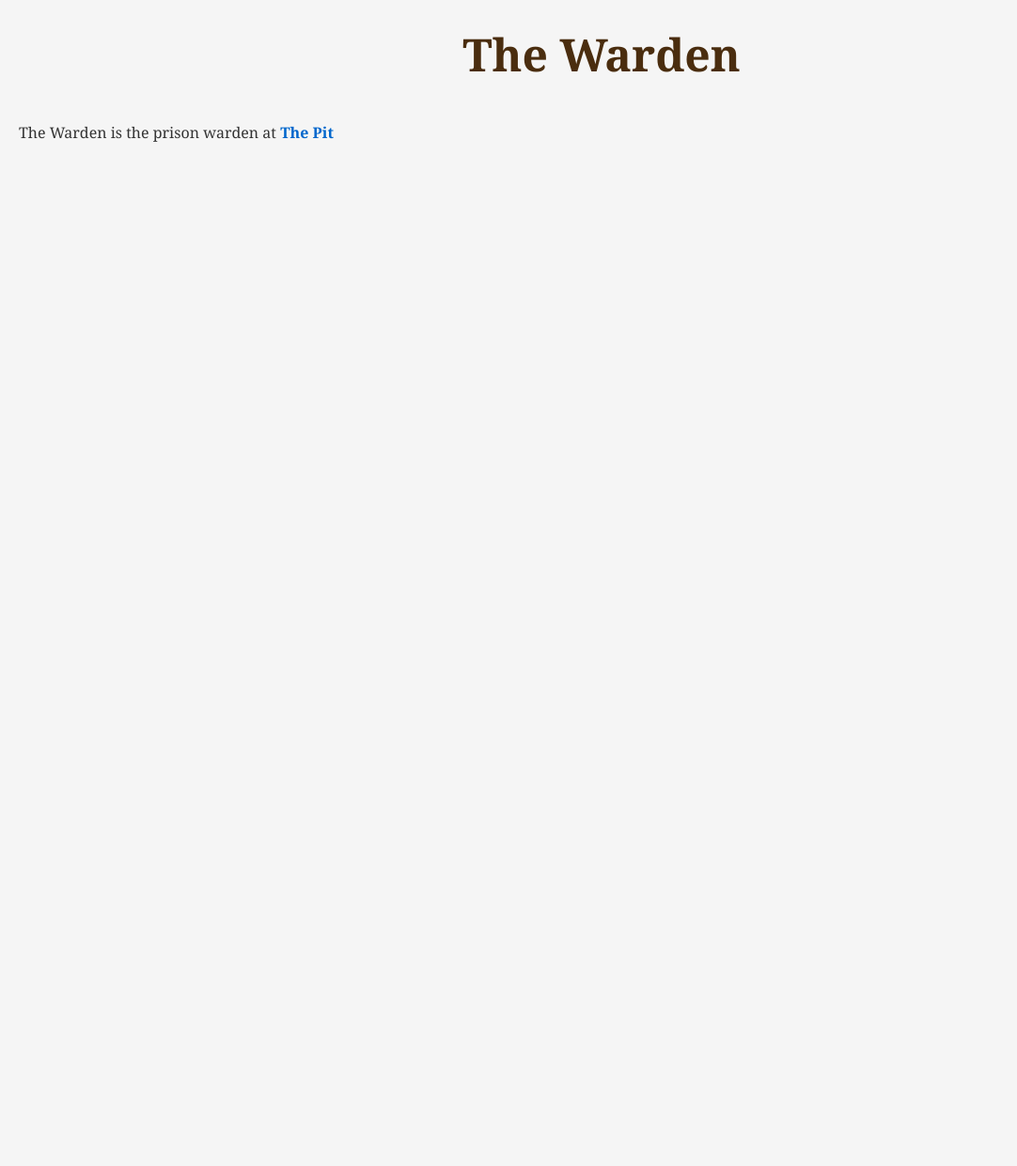
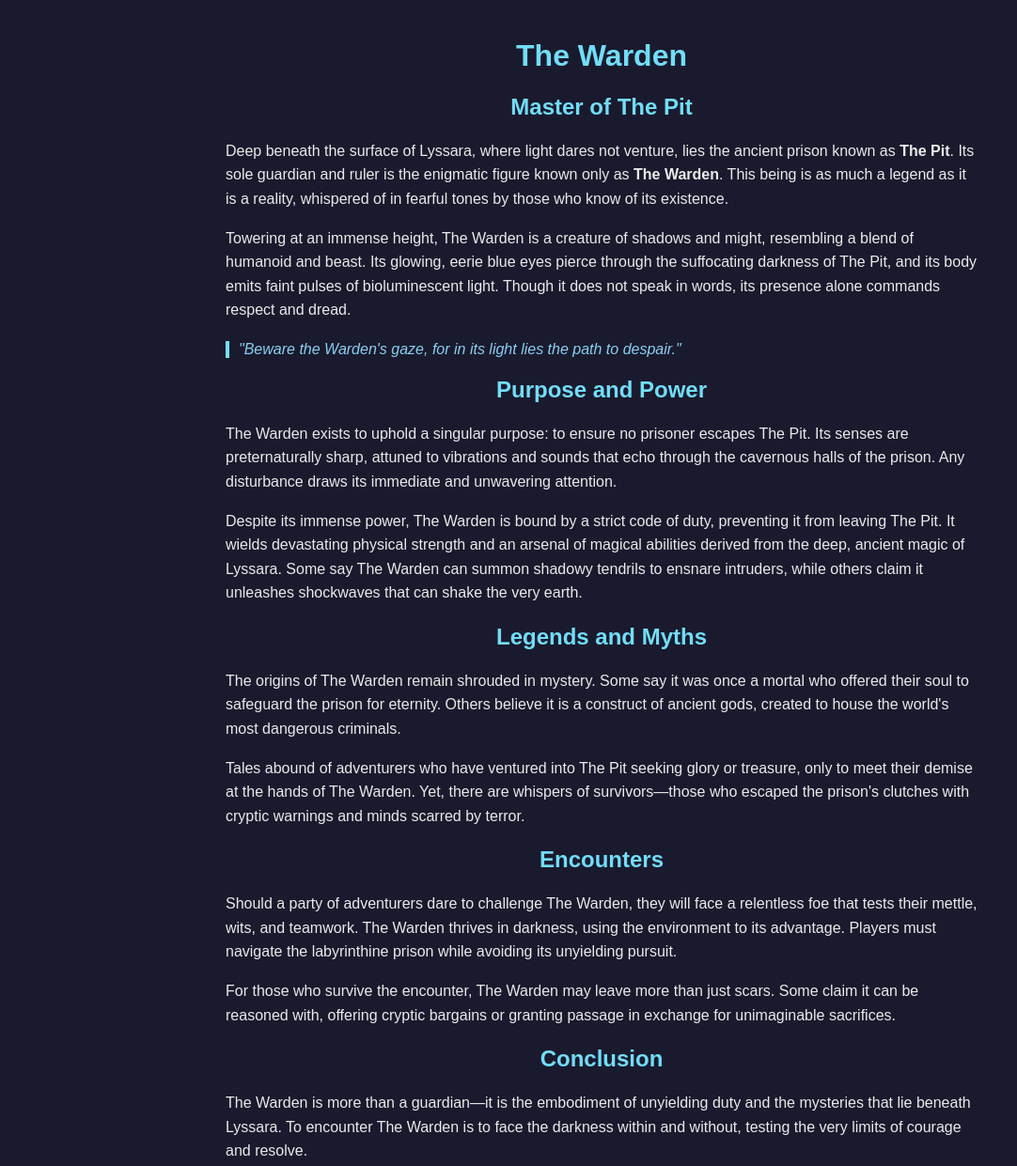
Before and after one commit to Star-Wars-Man/DnD, a plain HTML site: page People/NPC's/Warden.html in a window 1280 px wide. Shown: the whole page at 94% size, without its empty margins (0-1082 px from the left). Before the commit the page ends 800 px from the top, so only its background shows below. Drawn offline with Linux system fonts and the light colour scheme; files that its build step writes are made by us from their sources.

Commit message:
edited warden

```diff
--- a/People/NPC's/Warden.html
+++ b/People/NPC's/Warden.html
@@ -1,18 +1,90 @@
 <!DOCTYPE html>
-<html>
+<html lang="en">
 <head>
-        <meta charset="utf-8">
-        <meta name="viewport" content="width=device-width">
-        <title>School Campaign</title>
-        <link href="style.css" rel="stylesheet" type="text/css" />
+    <meta charset="UTF-8">
+    <meta name="viewport" content="width=device-width, initial-scale=1.0">
+    <title>The Warden</title>
     <style>
-            h1{
+        body {
+            font-family: Arial, sans-serif;
+            background-color: #1a1a2e;
+            color: #eaeaea;
+            margin: 0;
+            padding: 0;
+        }
+        .container {
+            max-width: 800px;
+            margin: 0 auto;
+            padding: 20px;
+        }
+        h1, h2 {
             text-align: center;
+            color: #72ddf7;
+        }
+        p {
+            line-height: 1.6;
+        }
+        .quote {
+            font-style: italic;
+            margin: 20px 0;
+            color: #89cff0;
+            border-left: 4px solid #72ddf7;
+            padding-left: 10px;
         }
     </style>
 </head>
 <body>
+    <div class="container">
         <h1>The Warden</h1>
-        <p>The Warden is the prison warden at <a>The Pit</a></p>
+        <h2>Master of The Pit</h2>
+
+        <p>
+            Deep beneath the surface of Lyssara, where light dares not venture, lies the ancient prison known as <strong>The Pit</strong>. Its sole guardian and ruler is the enigmatic figure known only as <strong>The Warden</strong>. This being is as much a legend as it is a reality, whispered of in fearful tones by those who know of its existence.
+        </p>
+
+        <p>
+            Towering at an immense height, The Warden is a creature of shadows and might, resembling a blend of humanoid and beast. Its glowing, eerie blue eyes pierce through the suffocating darkness of The Pit, and its body emits faint pulses of bioluminescent light. Though it does not speak in words, its presence alone commands respect and dread.
+        </p>
+
+        <div class="quote">
+            "Beware the Warden's gaze, for in its light lies the path to despair."
+        </div>
+
+        <h2>Purpose and Power</h2>
+
+        <p>
+            The Warden exists to uphold a singular purpose: to ensure no prisoner escapes The Pit. Its senses are preternaturally sharp, attuned to vibrations and sounds that echo through the cavernous halls of the prison. Any disturbance draws its immediate and unwavering attention.
+        </p>
+
+        <p>
+            Despite its immense power, The Warden is bound by a strict code of duty, preventing it from leaving The Pit. It wields devastating physical strength and an arsenal of magical abilities derived from the deep, ancient magic of Lyssara. Some say The Warden can summon shadowy tendrils to ensnare intruders, while others claim it unleashes shockwaves that can shake the very earth.
+        </p>
+
+        <h2>Legends and Myths</h2>
+
+        <p>
+            The origins of The Warden remain shrouded in mystery. Some say it was once a mortal who offered their soul to safeguard the prison for eternity. Others believe it is a construct of ancient gods, created to house the world's most dangerous criminals.
+        </p>
+
+        <p>
+            Tales abound of adventurers who have ventured into The Pit seeking glory or treasure, only to meet their demise at the hands of The Warden. Yet, there are whispers of survivors—those who escaped the prison's clutches with cryptic warnings and minds scarred by terror.
+        </p>
+
+        <h2>Encounters</h2>
+
+        <p>
+            Should a party of adventurers dare to challenge The Warden, they will face a relentless foe that tests their mettle, wits, and teamwork. The Warden thrives in darkness, using the environment to its advantage. Players must navigate the labyrinthine prison while avoiding its unyielding pursuit.
+        </p>
+
+        <p>
+            For those who survive the encounter, The Warden may leave more than just scars. Some claim it can be reasoned with, offering cryptic bargains or granting passage in exchange for unimaginable sacrifices.
+        </p>
+
+        <h2>Conclusion</h2>
+
+        <p>
+            The Warden is more than a guardian—it is the embodiment of unyielding duty and the mysteries that lie beneath Lyssara. To encounter The Warden is to face the darkness within and without, testing the very limits of courage and resolve.
+        </p>
+    </div>
 </body>
 </html>
```
Lines whose indentation alone changed are shown as unchanged.
